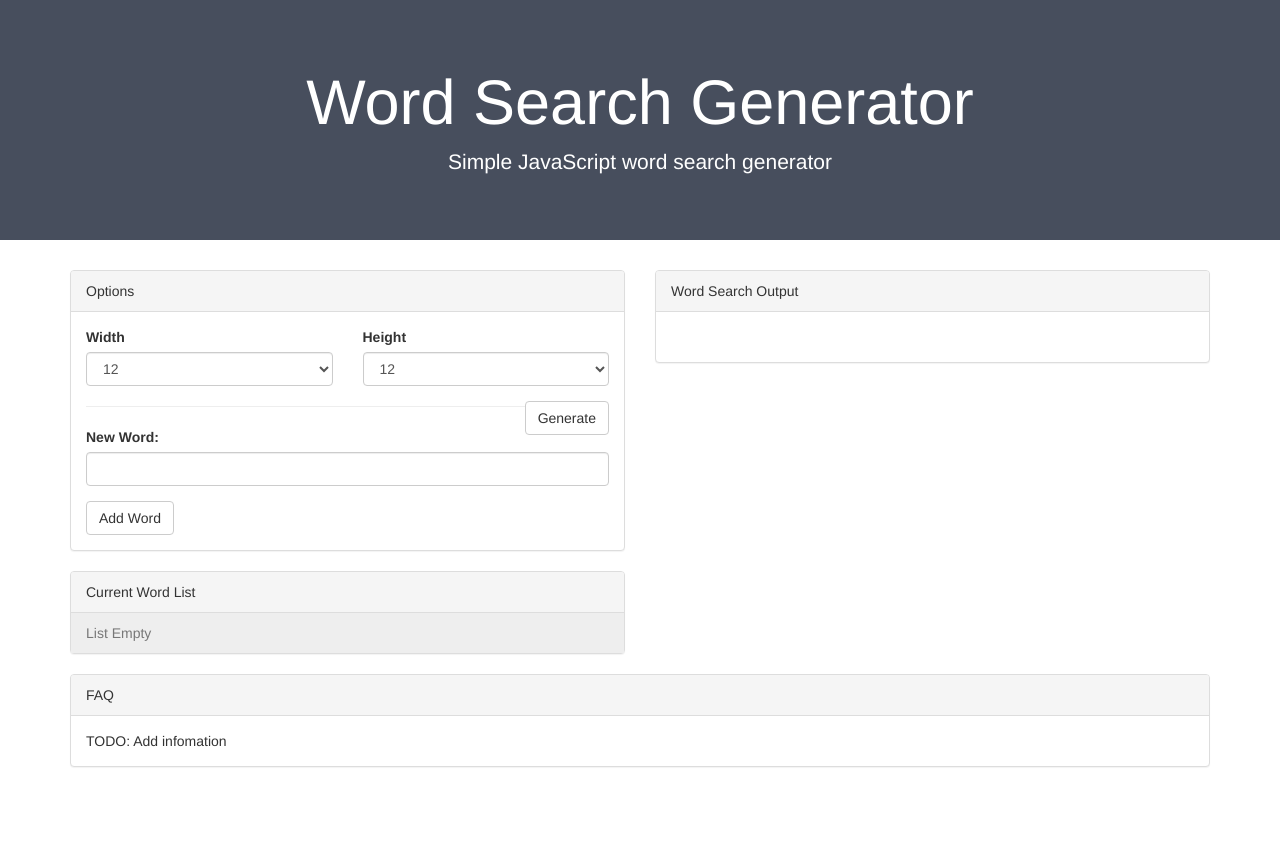
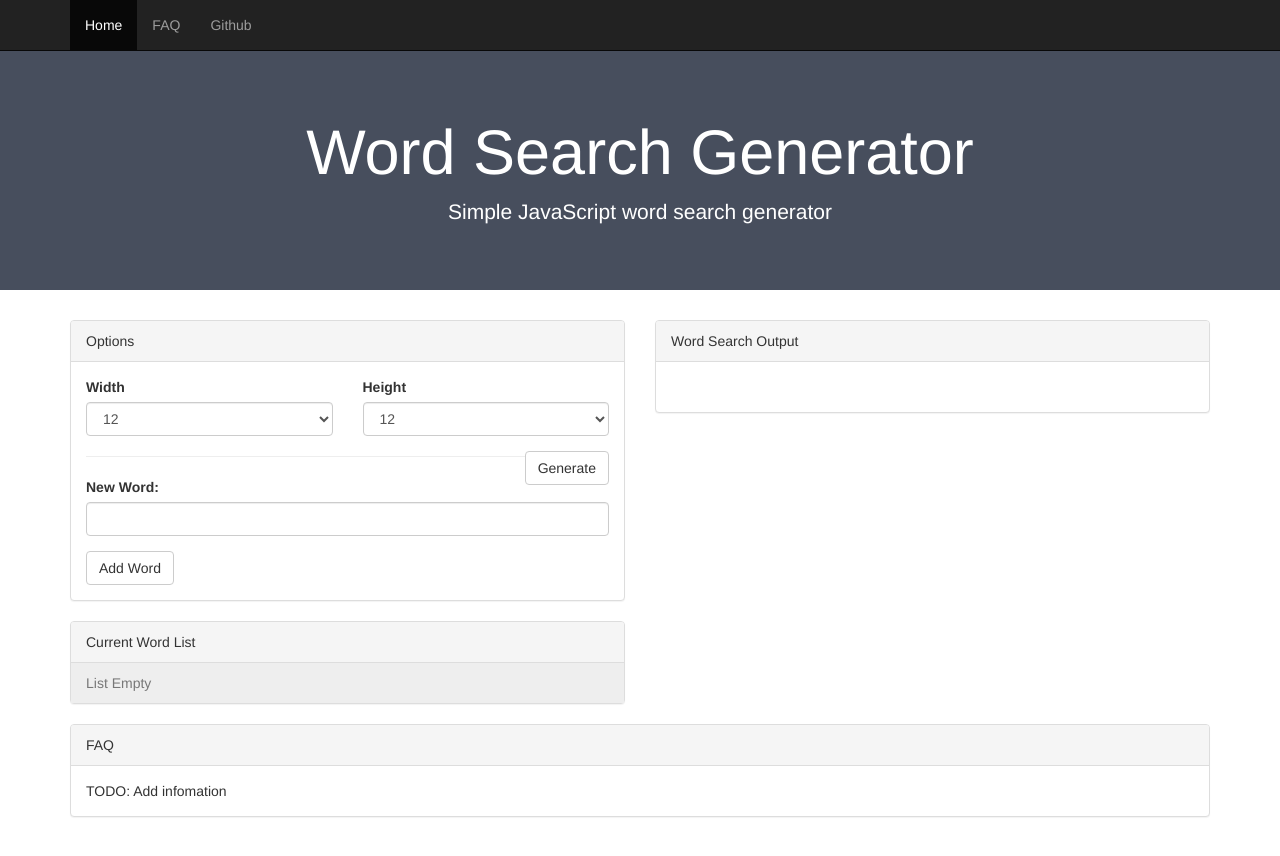
Before and after one commit to roryclaasen/word-search-generator, a Jekyll site: the page built from index.html, in a window 1280 px wide. Shown: the top 856 px of the page. Built offline with Jekyll 4.4.1, drawn with Linux system fonts in a browser that asks for light colours; nearby versions of some CDN libraries.

Commit message:
added nav bar

```diff
--- a/_includes/nav.html
+++ b/_includes/nav.html
@@ -1 +1,21 @@
-<!-- TODO: Add nav bar -->
+
+<nav class="navbar navbar-inverse navbar-fixed-top">
+    <div class="container">
+        <div class="navbar-header">
+            <button type="button" class="navbar-toggle collapsed" data-toggle="collapse" data-target="#navbar" aria-expanded="false" aria-controls="navbar">
+                <span class="sr-only">Toggle navigation</span>
+                <span class="icon-bar"></span>
+                <span class="icon-bar"></span>
+                <span class="icon-bar"></span>
+            </button>
+            <!-- <a class="navbar-brand" href="{{ site.baseurl | prepend: site.url }}">{{ site.title }}</a> -->
+        </div>
+        <div id="navbar" class="collapse navbar-collapse">
+            <ul class="nav navbar-nav">
+                <li class="active"><a href="{{ site.baseurl | prepend: site.url }}">Home</a></li>
+                <li><a href="#FAQ">FAQ</a></li>
+                <li><a href="{{ site.github }}">Github</a></li>
+            </ul>
+        </div><!--/.nav-collapse -->
+    </div>
+</nav>
--- a/_layouts/default.html
+++ b/_layouts/default.html
@@ -4,7 +4,7 @@ layout: compress
 <!DOCTYPE html>
 <html>
 {% include head.html %}
-<body>
+<body style="padding-top: 50px;">
     {% include nav.html %}
     {{ content }}
     <!-- End of Content -->
--- a/index.html
+++ b/index.html
@@ -69,7 +69,7 @@ defaultSize: 12
     <div class="row">
         <div class="col-sm-12">
             <div class="panel panel-default">
-                <div class="panel-heading">FAQ</div>
+                <div class="panel-heading" id="FAQ">FAQ</div>
                 <div class="panel-body">
                     TODO: Add infomation
                 </div>
```
